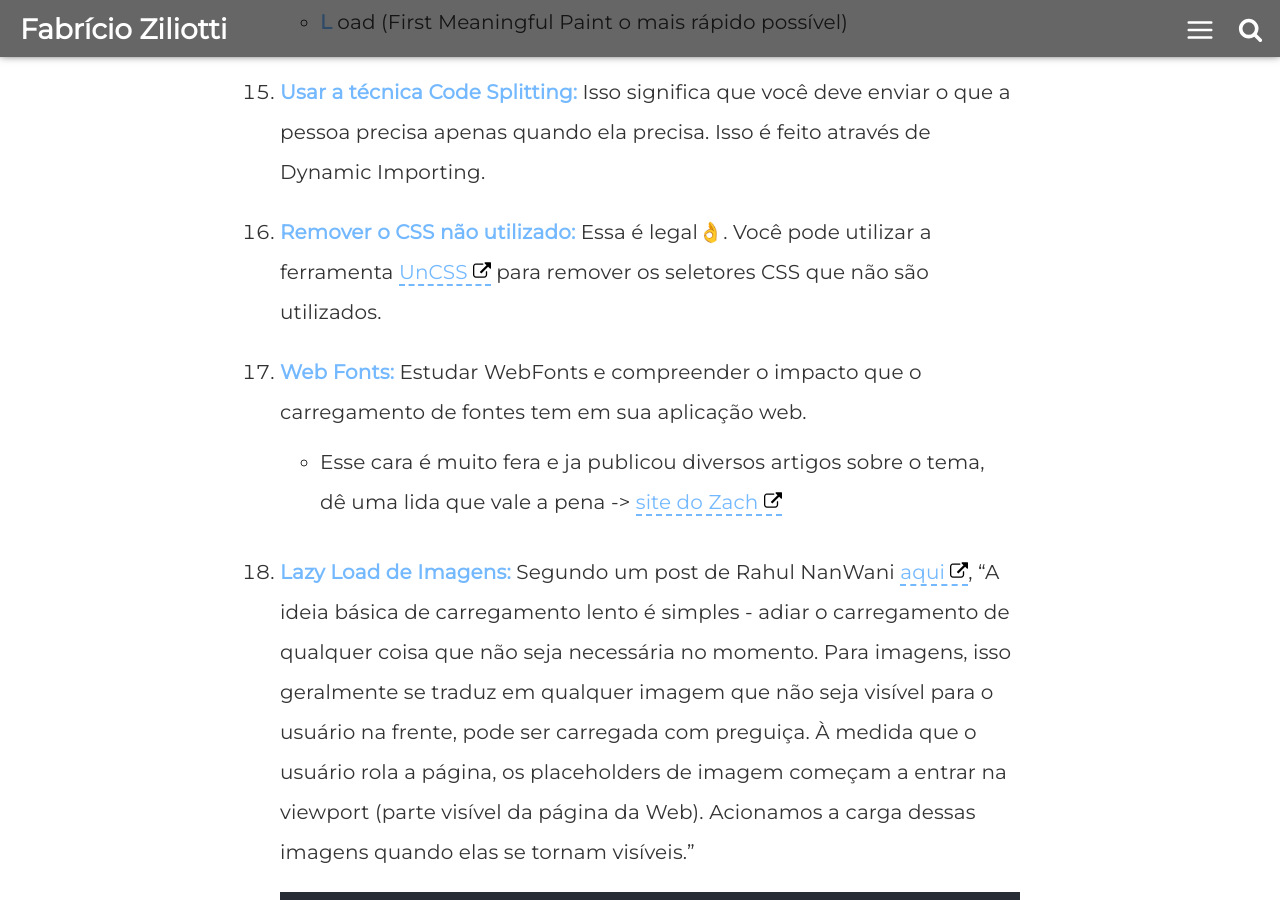
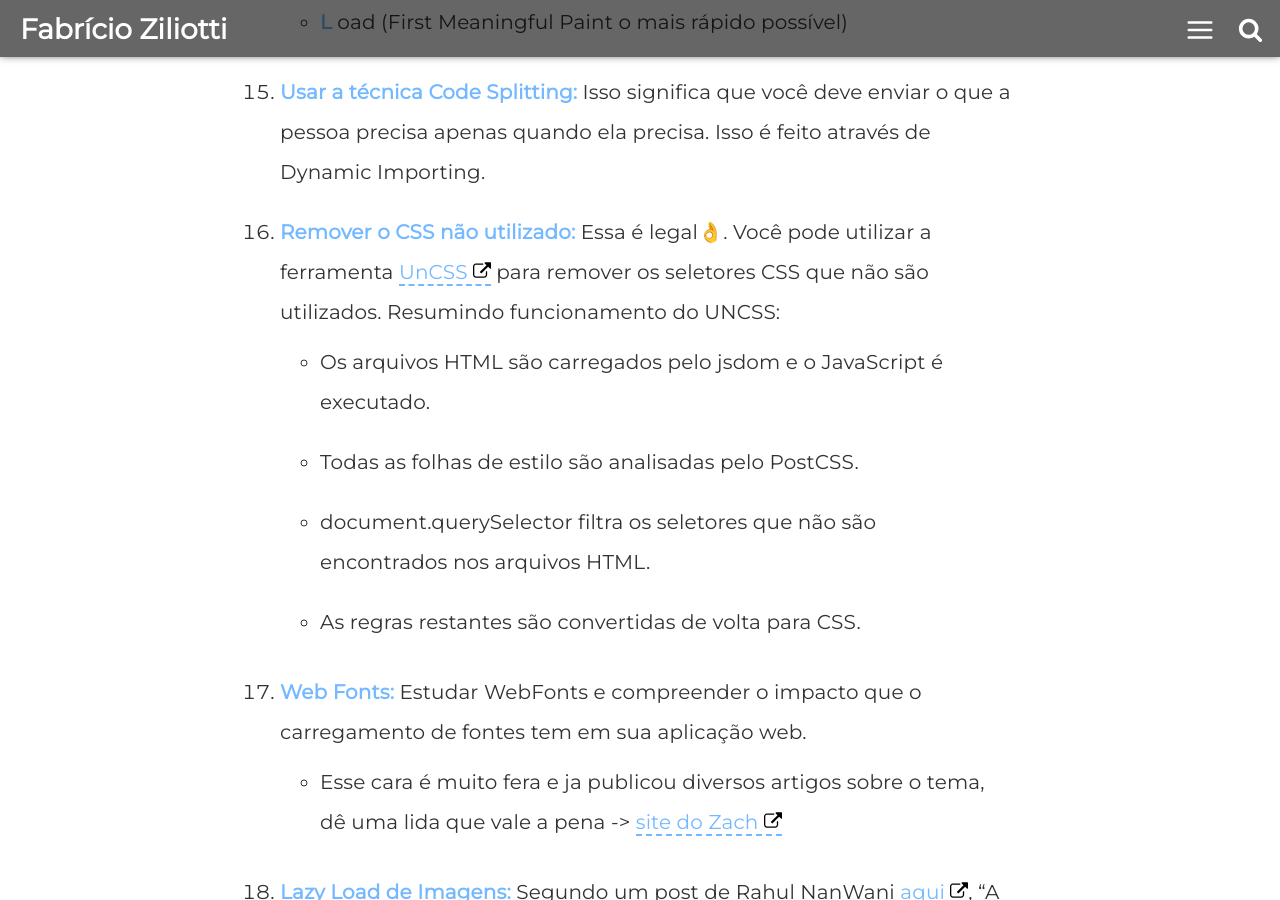
Before and after one commit to Fziliotti/oldBlog, a Jekyll site: the page built from _posts/2019-01-25-web-performance.md, in a window 1280 px wide and 900 px high, scrolled down 6200 px. Built offline with Jekyll 4.4.1, drawn with Linux system fonts in a browser that asks for light colours; comment, search, counter and statistics services are not loaded.

Commit message:
detalhando funcionamento do UnCss

```diff
--- a/_posts/2019-01-25-web-performance.md
+++ b/_posts/2019-01-25-web-performance.md
@@ -78,6 +78,11 @@ introduction: 'Conjunto de regras e técnicas que utilizo para melhorar a perfor
     - **L** oad (First Meaningful Paint o mais rápido possível)
 15. **Usar a técnica Code Splitting:** Isso significa que você deve enviar o que a pessoa precisa apenas quando ela precisa. Isso é feito através de Dynamic Importing.
 16. **Remover o CSS não utilizado:** Essa é legal👌. Você pode utilizar a ferramenta [UnCSS](https://github.com/uncss/uncss) para remover os seletores CSS que não são utilizados.
+    Resumindo funcionamento do UNCSS:
+    - Os arquivos HTML são carregados pelo jsdom e o JavaScript é executado.
+    - Todas as folhas de estilo são analisadas pelo PostCSS.
+    - document.querySelector filtra os seletores que não são encontrados nos arquivos HTML.
+    - As regras restantes são convertidas de volta para CSS.
 17. **Web Fonts:** Estudar WebFonts e compreender o impacto que o carregamento de fontes tem em sua aplicação web.
     - Esse cara é muito fera e ja publicou diversos artigos sobre o tema, dê uma lida que vale a pena -> [site do Zach](https://www.zachleat.com/web/fonts/)
 18. **Lazy Load de Imagens:** Segundo um post de Rahul NanWani [aqui](https://imagekit.io/blog/lazy-loading-images-complete-guide/), "A ideia básica de carregamento lento é simples - adiar o carregamento de qualquer coisa que não seja necessária no momento. Para imagens, isso geralmente se traduz em qualquer imagem que não seja visível para o usuário na frente, pode ser carregada com preguiça. À medida que o usuário rola a página, os placeholders de imagem começam a entrar na viewport (parte visível da página da Web). Acionamos a carga dessas imagens quando elas se tornam visíveis."
```
